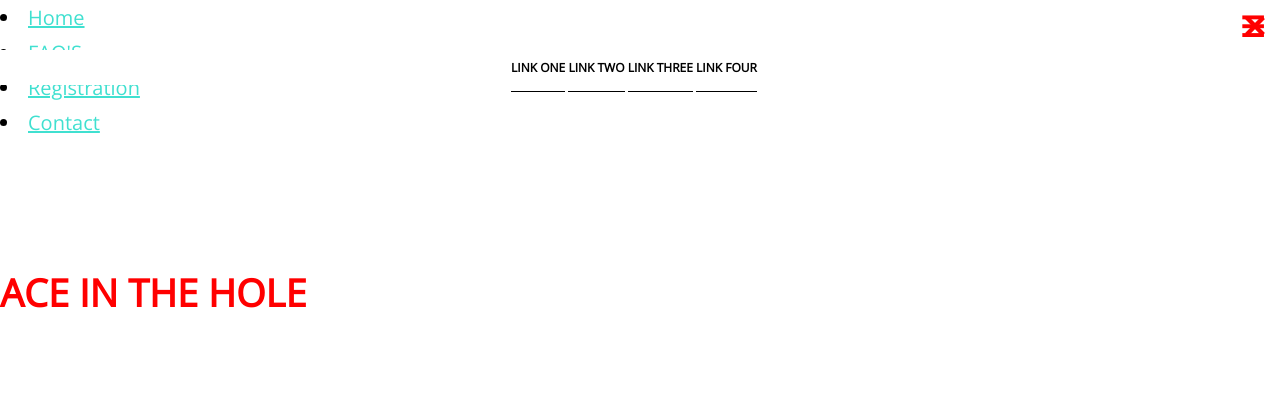
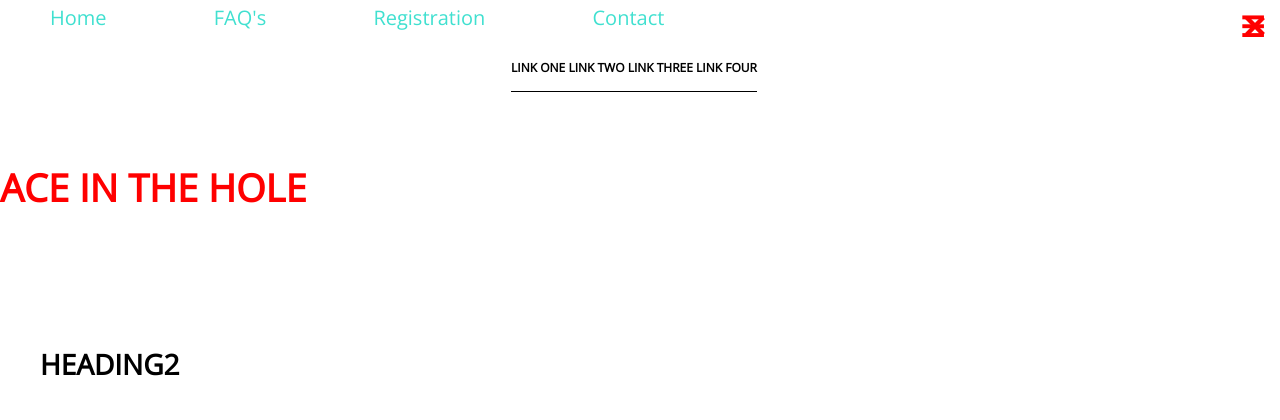
Before and after one commit to tweiss761/aceinthehole, a PHP site: page /template/template.php in a window 1280 px wide. Shown: the top 420 px of the page. Run offline with PHP 8.4, Linux system fonts and the light colour scheme; some libraries are stand-ins or nearby versions.

Commit message:
Add files via upload

```diff
--- a/template/includes/header.inc.html.php
+++ b/template/includes/header.inc.html.php
@@ -1,4 +1,5 @@
 <?php define('BASE_URL', '/cas222/template/'); ?>
 <header>
-Ace in the Hole
+   <h1>Ace in the Hole MultiSport Event</h1>
+
 </header>
--- a/template/includes/nav.inc.html.php
+++ b/template/includes/nav.inc.html.php
@@ -1,9 +1,22 @@
 <nav>
-<ul>
-        <li><a href="<?php echo BASE_URL; ?>home">Home</a></li>
-        <li><a href="<?php echo BASE_URL; ?>faq's">FAQ'S</a></li>
-        <li><a href="<?php echo BASE_URL; ?>registration">Registration</a></li>
-        <li><a href="<?php echo BASE_URL; ?>contact">Contact</a></li>
-    </ul>
-
+    <div class="goawayDesktop">
+        <button class="hamburger">&#9776;</button>
+        <button class="cross">&#735;</button>
+    </div>
+    <div class="menu">
+        <ul>
+            <li><a href="<?php echo BASE_URL; ?>home">Home</a></li>
+            <li><a href="<?php echo BASE_URL; ?>faq's">FAQ's</a></li>
+            <li><a href="<?php echo BASE_URL; ?>registration">Registration</a></li>
+            <li><a href="<?php echo BASE_URL; ?>contact">Contact</a></li>
+        </ul>
+    </div>
+    <div class="deskmenu">
+        <ul>
+            <li><a href="<?php echo BASE_URL; ?>home">Home</a></li>
+            <li><a href="<?php echo BASE_URL; ?>faq's">FAQ's</a></li>
+            <li><a href="<?php echo BASE_URL; ?>registration">Registration</a></li>
+            <li><a href="<?php echo BASE_URL; ?>contact">Contact</a></li>
+        </ul>
+    </div>
 </nav>
```
